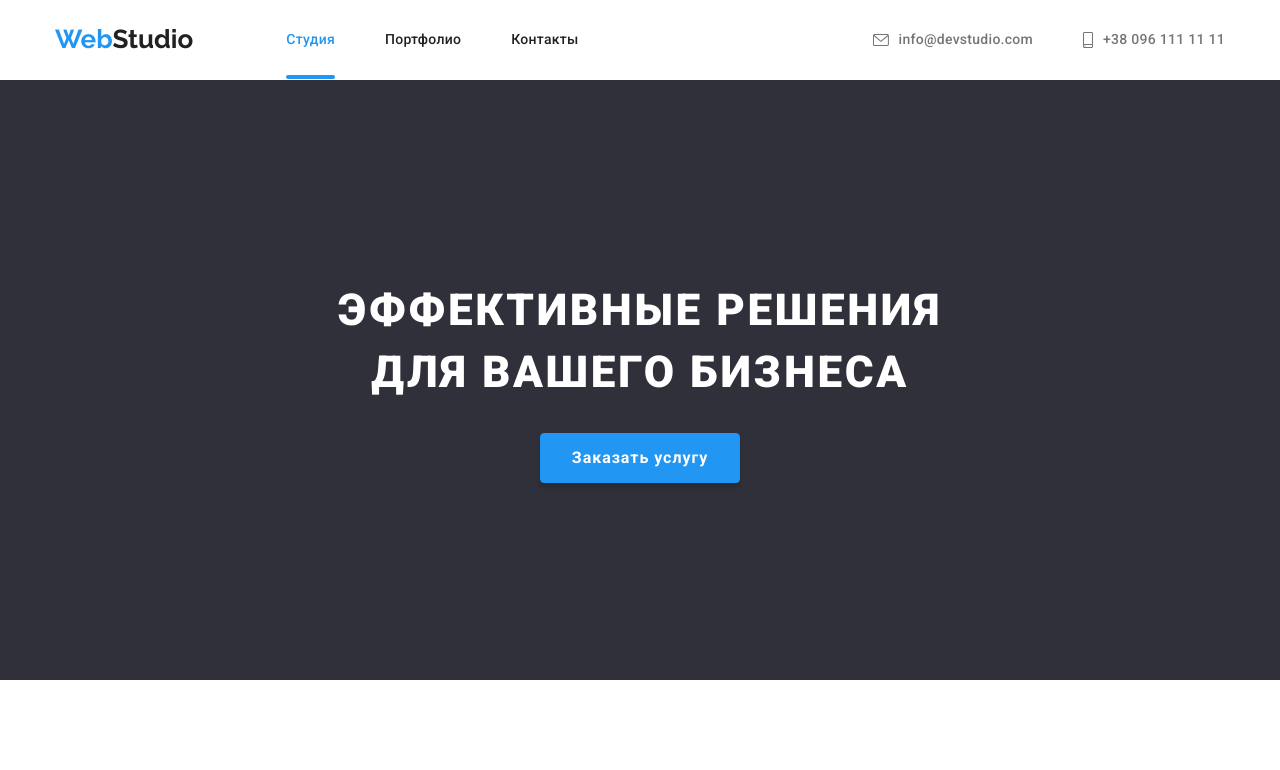
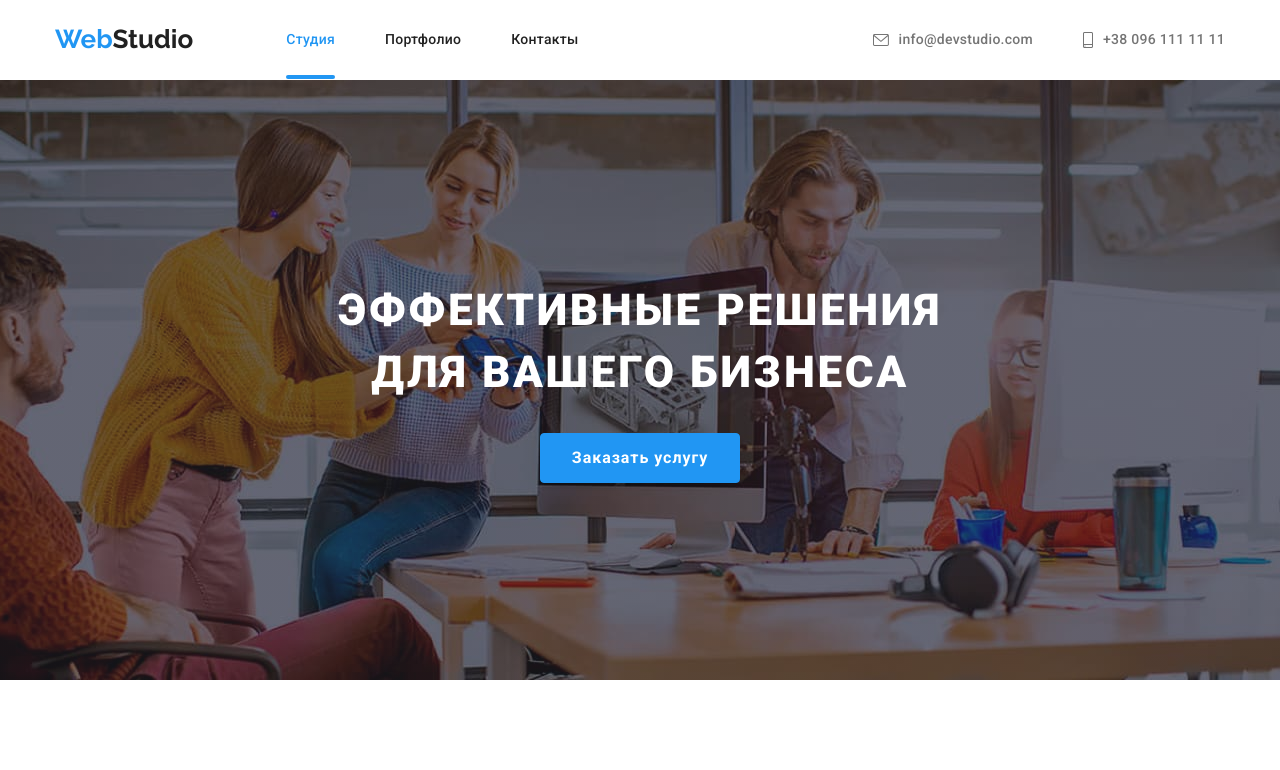
Before and after one commit to Sydorenko-A/goit-markup-hw-05, a plain HTML site: page index.html in a window 1280 px wide. Shown: the top 770 px of the page. Drawn offline with nearby package versions, Linux system fonts and the light colour scheme; the site is published under a folder, as on GitHub Pages, so addresses that start at the root find nothing.

Commit message:
исправлена ссылка

```diff
--- a/css/styles.css
+++ b/css/styles.css
@@ -182,7 +182,7 @@ body {
   to right,
   rgba(47, 48, 58, 0.4),
   rgba(47, 48, 58, 0.4)),
-  url(/images/hero.jpg);
+  url(../images/hero.jpg);
   background-size: cover;
   background-repeat: no-repeat;
   background-position: center;
```
